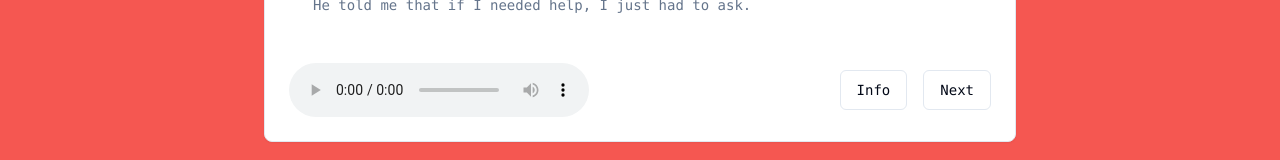
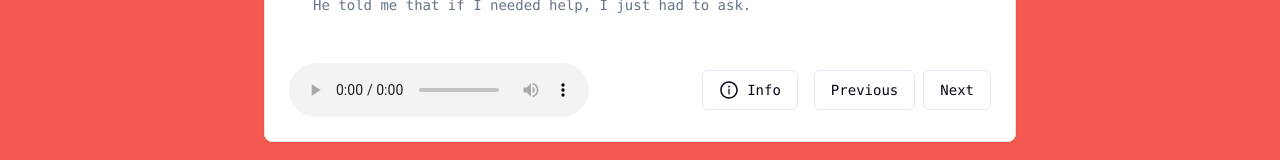
Before and after one commit to owolfdev/50xFrench, a Next.js app: page / in a window 1280 px wide. Shown: the part 326-486 px from the top of the page. Built offline with nearby package versions, Linux system fonts and the light colour scheme.

Commit message:
update local storage

```diff
--- a/components/counter.tsx
+++ b/components/counter.tsx
@@ -1,14 +1,44 @@
 "use client";
-import React, { useState } from "react";
+import React, { useState, useEffect } from "react";
 import { Button } from "@/components/ui/button";
 import confetti from "canvas-confetti";
 
-const Counter = () => {
-  const [count, setCount] = useState(0);
+const Counter = ({ phraseId }: { phraseId: string }) => {
+  const getCountFromLocalStorage = () => {
+    const storedCounts = JSON.parse(
+      localStorage.getItem("phraseCounts") || "[]"
+    );
+    const matchingCountObj = storedCounts.find(
+      (item: { phraseId: string; count: number }) => item.phraseId === phraseId
+    );
+    return matchingCountObj ? matchingCountObj.count : 0;
+  };
+
+  const [count, setCount] = useState(getCountFromLocalStorage);
+
+  useEffect(() => {
+    // Update count when phraseId changes
+    setCount(getCountFromLocalStorage());
+  }, [phraseId]);
+
+  const saveCountToLocalStorage = (newCount: number) => {
+    const storedCounts = JSON.parse(
+      localStorage.getItem("phraseCounts") || "[]"
+    );
+    const updatedCounts = storedCounts.filter(
+      (item: { phraseId: string; count: number }) => item.phraseId !== phraseId
+    );
+    updatedCounts.push({ phraseId, count: newCount });
+    localStorage.setItem("phraseCounts", JSON.stringify(updatedCounts));
+  };
 
   const incrementCounter = () => {
+    console.log("incrementCounter:", phraseId);
     if (count < 50) {
-      setCount((prevCount) => prevCount + 1);
+      const newCount = count + 1;
+      setCount(newCount);
+      saveCountToLocalStorage(newCount);
+
       const clickSound = new Audio("/sounds/Pop.mp3");
       clickSound.play();
     }
@@ -24,6 +54,7 @@ const Counter = () => {
 
   const resetCounter = () => {
     setCount(0);
+    saveCountToLocalStorage(0);
   };
 
   const handleConfetti = () => {
@@ -37,7 +68,10 @@ const Counter = () => {
   return (
     <div className="flex flex-col gap-4 p-2">
       <div className="text-lg">
-        <span className="pl-2">Repeat the phrase: {count} / 50</span>
+        <span className="pl-2">
+          {count > 49 ? <span>Hooray</span> : <span>Repeat the phrase</span>}:{" "}
+          {count} / 50
+        </span>
       </div>
       <div className="flex gap-4">
         <Button variant={`outline`} onClick={incrementCounter}>
--- a/components/info-dialog.tsx
+++ b/components/info-dialog.tsx
@@ -13,6 +13,7 @@ import { Input } from "@/components/ui/input";
 import { Label } from "@/components/ui/label";
 import ReactMarkdown from "react-markdown";
 import explanations from "@/data/french-phrase-explanations.json";
+import { AiOutlineInfoCircle } from "react-icons/ai";
 
 export function InfoDialog({ phrase }: { phrase: any }) {
   const explanation = explanations.find((item) => item.id === phrase.id);
@@ -20,7 +21,9 @@ export function InfoDialog({ phrase }: { phrase: any }) {
   return (
     <Dialog>
       <DialogTrigger asChild>
-        <Button variant="outline">Info</Button>
+        <Button className="flex gap-2" variant="outline">
+          <AiOutlineInfoCircle className="text-xl" /> Info
+        </Button>
       </DialogTrigger>
       <DialogContent className="sm:max-w-[600px] max-h-[600px] overflow-scroll">
         <DialogHeader>
--- a/components/phrase-display.tsx
+++ b/components/phrase-display.tsx
@@ -84,6 +84,22 @@ const PhraseDisplay: React.FC<{}> = () => {
     console.log("currentAudioFile:", currentAudioFile);
   }, [currentAudioFile]);
 
+  const handlePreviousPhrase = () => {
+    const today = getCurrentDate();
+    const lastVisitDate = getLastVisitDate();
+    let phraseIndex = getLastPhraseIndex();
+
+    phraseIndex -= 1;
+    if (phraseIndex < 0) {
+      phraseIndex = phrases.length - 1;
+    }
+    console.log("phraseIndex", phraseIndex);
+    localStorage.setItem("lastVisitDate", today);
+    localStorage.setItem("phraseIndex", String(phraseIndex));
+
+    setPhrase(phrases[phraseIndex]);
+  };
+
   const handleNextPhrase = () => {
     const today = getCurrentDate();
     const lastVisitDate = getLastVisitDate();
@@ -123,7 +139,7 @@ const PhraseDisplay: React.FC<{}> = () => {
             <p className="text-muted-foreground">{phrase.translation}</p>
           </div>
         </CardContent>
-        <CardFooter className="flex sm:flex-row flex-col gap-6 sm:justify-between sm:items-center items-start">
+        <CardFooter className="flex md:flex-row flex-col gap-6 md:justify-between md:items-center items-start">
           {currentAudioFile.file && (
             <div>
               <AudioPlayer currentAudioFile={currentAudioFile} />
@@ -137,18 +153,23 @@ const PhraseDisplay: React.FC<{}> = () => {
             </div>
           )}
           {/* <div>{currentAudioFile.file}</div> */}
-          <div className="flex gap-4 justify-between w-full sm:w-auto">
+          <div className="flex gap-4 justify-between w-full md:w-auto">
             {/* <Button onClick={handleGetInfo} variant="outline">
               Info
             </Button> */}
             <InfoDialog phrase={phrase} />
-            <Button onClick={handleNextPhrase} variant="outline">
-              Next
-            </Button>
+            <div className="flex gap-2">
+              <Button onClick={handlePreviousPhrase} variant="outline">
+                Previous
+              </Button>
+              <Button onClick={handleNextPhrase} variant="outline">
+                Next
+              </Button>
+            </div>
           </div>
         </CardFooter>
       </Card>
-      <Counter />
+      <Counter phraseId={phrase.id} />
     </div>
   );
 };
--- a/package.json
+++ b/package.json
@@ -29,6 +29,7 @@
     "react-dom": "^18",
     "react-google-recaptcha": "^3.1.0",
     "react-hook-form": "^7.47.0",
+    "react-icons": "^4.11.0",
     "react-markdown": "^9.0.0",
     "remark": "^15.0.1",
     "remark-html": "^16.0.1",
```
Also changed, not shown: 1 other file (tests, documents, lock files or other folders).
